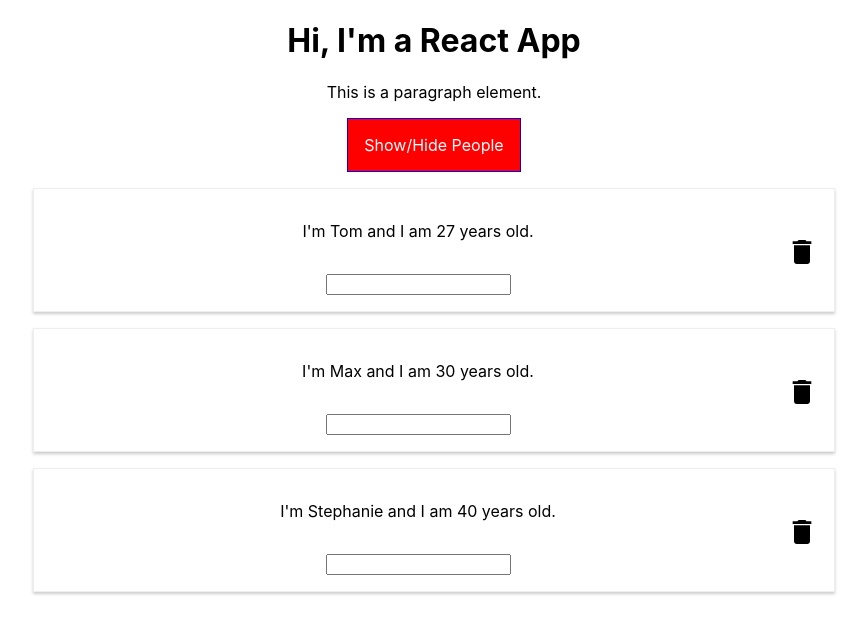
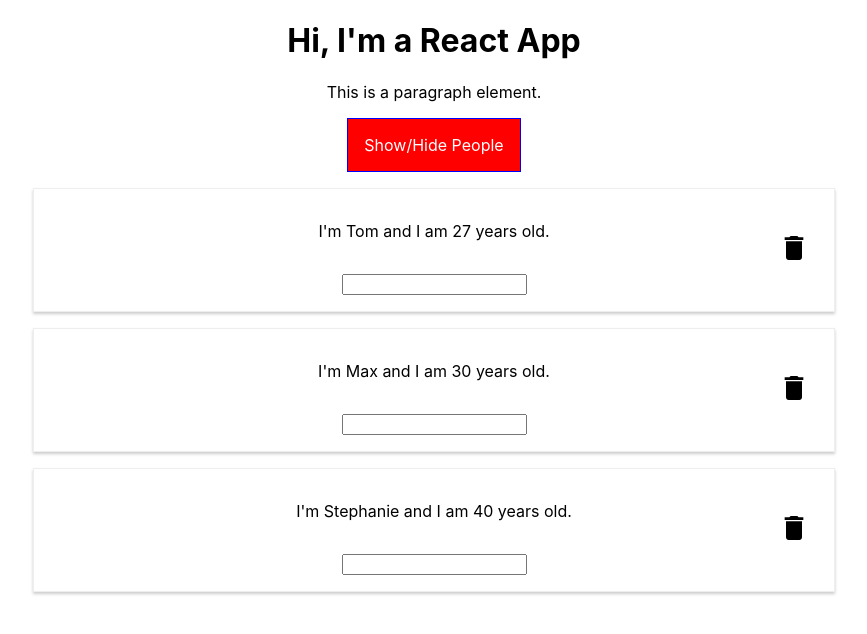
Before and after one commit to TomQuinnNZ/react-complete-guide, a React (Create React App) app: page / in a window 1280 px wide. Shown: the top 634 px of the page, without its empty margins (206-1073 px from the left). Built offline with nearby package versions, Linux system fonts and the light colour scheme.

Commit message:
implement a working version of vertical centering in each card

```diff
--- a/src/components/People/Person/Person.js
+++ b/src/components/People/Person/Person.js
@@ -9,13 +9,13 @@
             <div className={styles.Person}>
                 <p className= {styles.PersonDesc}>I'm {this.props.name} and I am {this.props.age} years old.
                 </p>
-                <p className={styles.deleteButton}>
+                <div className={styles.deleteButton}>
                     <MdDelete
                         className={styles.deleteIcon}
                         size='2em'
                         onClick={this.props.click}>Delete
                     </MdDelete>
-                </p>
+                </div>
                 <p>{this.props.children}</p>
                 <input type="text" onChange={this.props.changed}/>
             </div>
--- a/src/components/People/Person/Person.module.css
+++ b/src/components/People/Person/Person.module.css
@@ -1,4 +1,5 @@
 .Person {
+    position: relative;
     width: 60%;
     margin: 16px auto;
     border: 1px solid #eee;
@@ -14,11 +15,13 @@
 
 .deleteButton {
     float: right;
-    vertical-align: center;
     padding: 15px 0;
+    position: absolute;
+    top: 50%;
+    left: 95%;
+    transform: translate(-50%, -50%);
 }
 
 .deleteIcon {
     cursor: pointer;
-
 }
```
